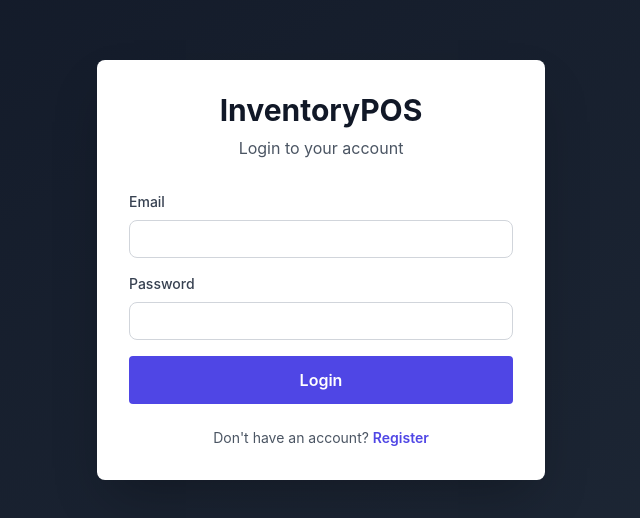
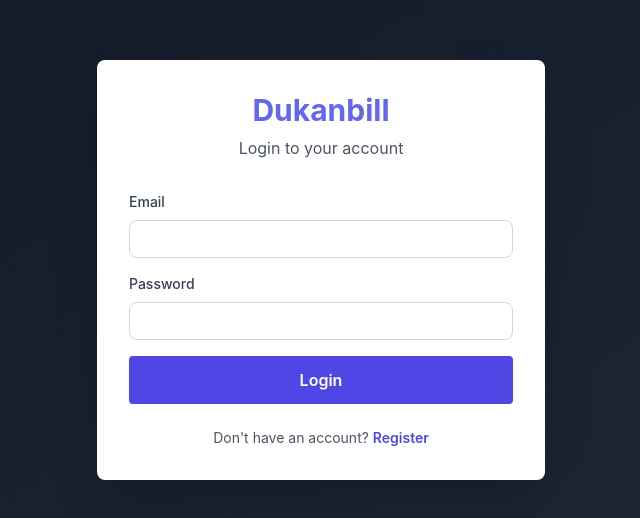
Before and after one commit to hansuraj82/inventoryPOs, a React (Vite) app in the folder frontend/: page /login in a window 1280 px wide. Shown: the part 130-648 px from the top of the page, without its empty margins (319-959 px from the left). Built offline with nearby package versions, Linux system fonts and the light colour scheme.

Commit message:
feat: update branding in Login and Register pages to Dukanbill

```diff
--- a/frontend/src/pages/Login.jsx
+++ b/frontend/src/pages/Login.jsx
@@ -35,7 +35,8 @@ export default function Login() {
   return (
     <div className="min-h-screen bg-gradient-to-br from-gray-900 to-gray-800 flex items-center justify-center px-3 md:px-4 py-8">
       <div className="bg-white rounded-lg shadow-2xl p-6 md:p-8 max-w-md w-full">
-        <h1 className="text-2xl md:text-3xl font-bold text-gray-900 mb-1 md:mb-2 text-center">InventoryPOS</h1>
+        <h1 className="text-2xl md:text-3xl font-bold text-gray-900 mb-1 md:mb-2 text-center"> <span className="text-indigo-500">Dukanbill</span>
+              </h1>
         <p className="text-gray-600 text-sm md:text-base text-center mb-6 md:mb-8">Login to your account</p>
 
         <form onSubmit={handleSubmit} className="space-y-4">
--- a/frontend/src/pages/Register.jsx
+++ b/frontend/src/pages/Register.jsx
@@ -56,7 +56,7 @@ export default function Register() {
   return (
     <div className="min-h-screen bg-gradient-to-br from-gray-900 to-gray-800 flex items-center justify-center px-3 md:px-4 py-8">
       <div className="bg-white rounded-lg shadow-2xl p-6 md:p-8 max-w-md w-full">
-        <h1 className="text-2xl md:text-3xl font-bold text-gray-900 mb-1 md:mb-2 text-center">InventoryPOS</h1>
+        <h1 className="text-2xl md:text-3xl font-bold text-gray-900 mb-1 md:mb-2 text-center"><span className="text-indigo-500">Dukanbill</span></h1>
         <p className="text-gray-600 text-sm md:text-base text-center mb-6 md:mb-8">Create your account</p>
 
         <form onSubmit={handleSubmit} className="space-y-3 md:space-y-4">
```
